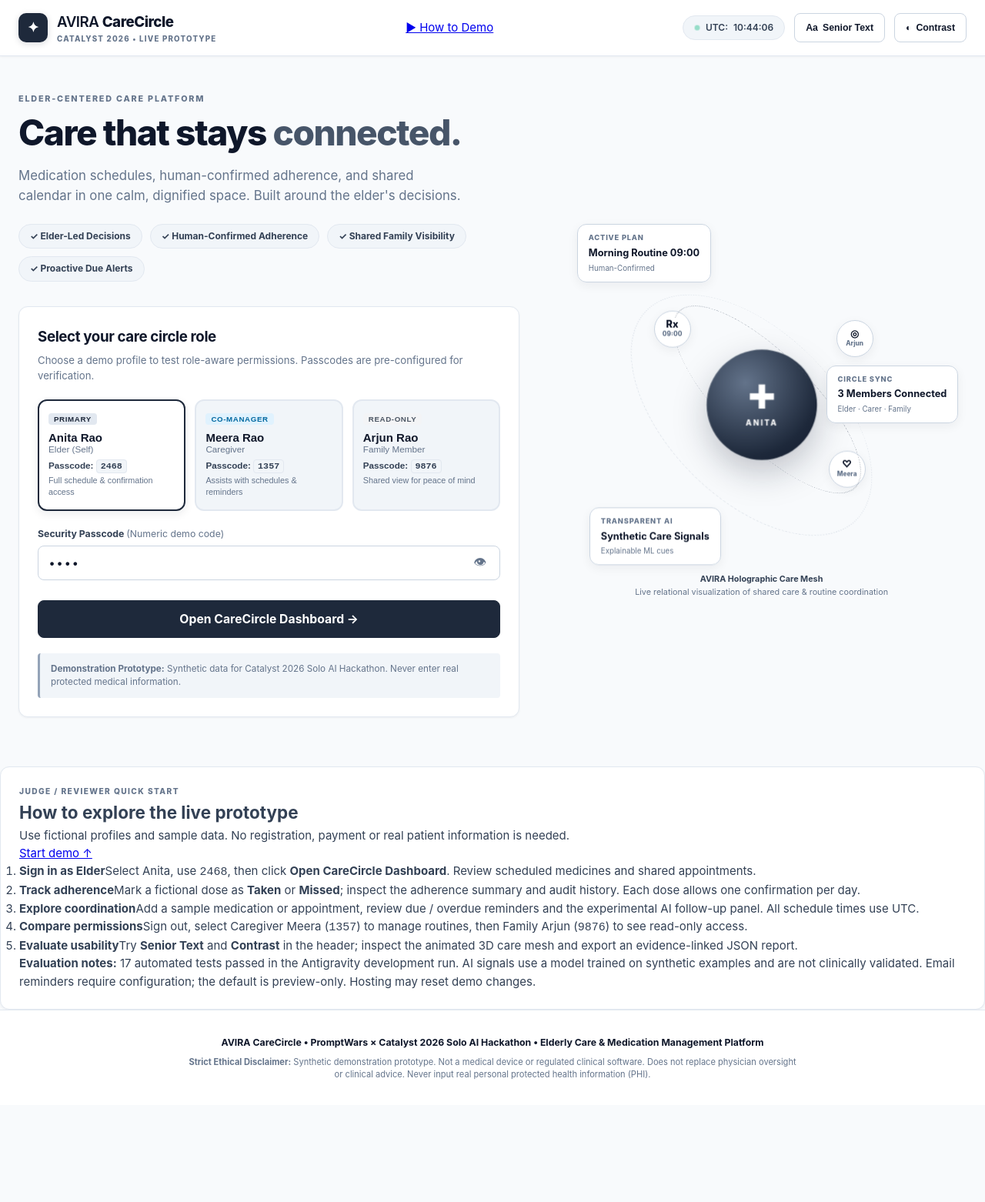
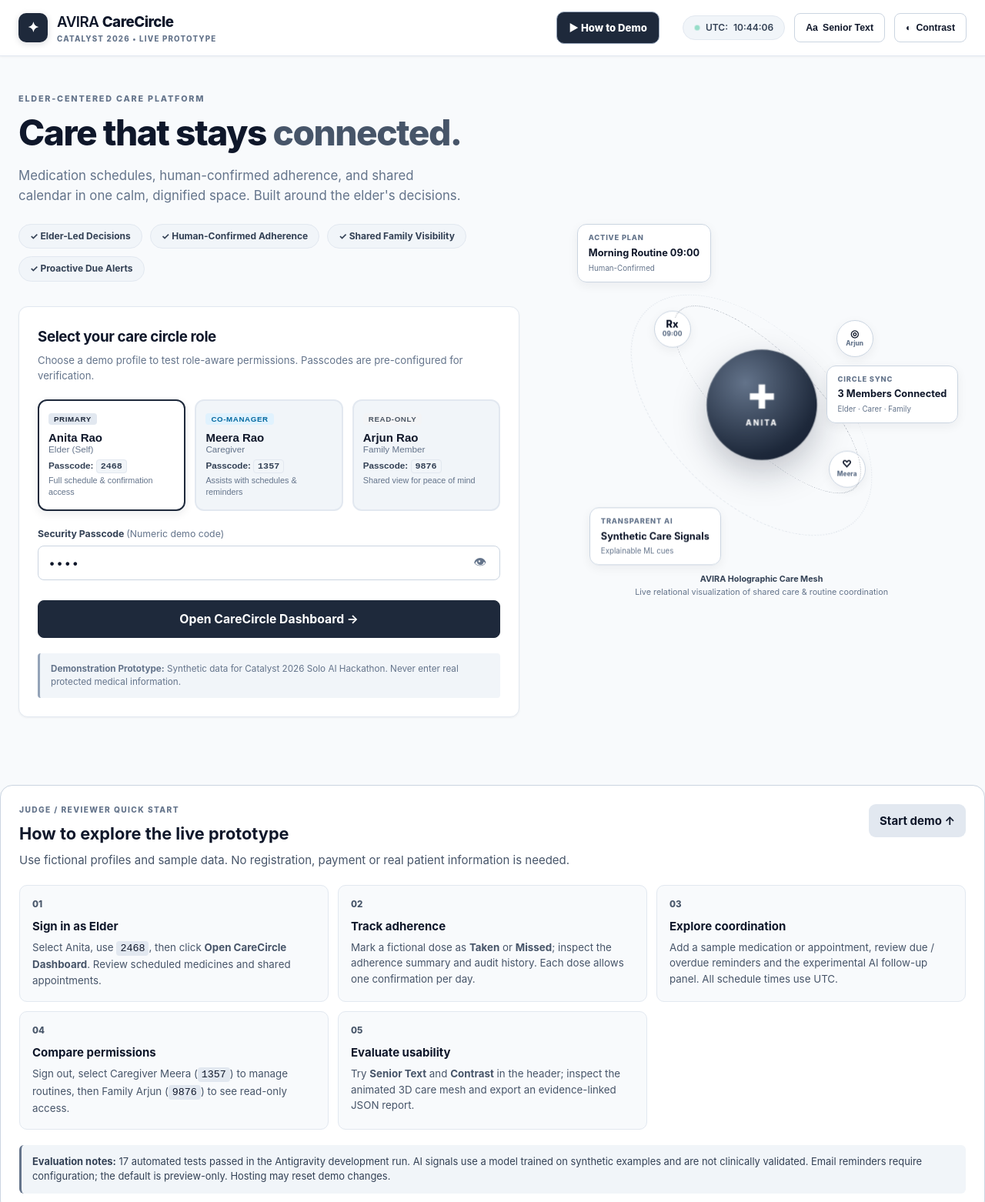
Before and after one commit to raddy23/AVIRA_CareCircle_Catalyst_2026, a website: page public/index.html in a window 1280 px wide. Shown: the top 1562 px of the page at 77% size. Before the commit the page ends 1436 px from the top, so only its background shows below. Drawn offline with Linux system fonts and the light colour scheme.

Commit message:
style: add accessible reviewer quick-start cards

```diff
--- a/public/style.css
+++ b/public/style.css
@@ -1687,3 +1687,52 @@ button:disabled {
     scroll-behavior: auto !important;
   }
 }
+
+/* Reviewer-friendly first-run guide — responsive and accessible */
+.demo-nav-link {
+  display: inline-flex; align-items: center; justify-content: center;
+  margin-left: auto; margin-right: 14px; padding: 10px 15px;
+  border: 1px solid #94a3b8; border-radius: 10px;
+  background: #1e293b; color: #fff; font-weight: 800;
+  font-size: .88rem; text-decoration: none; white-space: nowrap;
+}
+.demo-nav-link:hover, .demo-nav-link:focus-visible { background: #334155; color: #fff; }
+.demo-guide {
+  max-width: 1300px; margin: 24px auto 36px; padding: 24px;
+  border: 1px solid #cbd5e1; background: #fff; border-radius: 16px;
+  scroll-margin-top: 105px;
+}
+.demo-guide-heading { display: flex; justify-content: space-between; align-items: start; gap: 20px; }
+.demo-guide-heading h2 { font-size: 1.45rem; color: #0f172a; margin: 6px 0; }
+.demo-guide-heading p { color: #475569; margin: 4px 0 0; }
+.demo-guide-start {
+  display: inline-block; padding: 10px 14px; background: #e2e8f0;
+  color: #0f172a; border-radius: 9px; font-weight: 700; text-decoration: none;
+  white-space: nowrap;
+}
+.demo-guide-steps {
+  display: grid; grid-template-columns: repeat(3, minmax(0, 1fr));
+  gap: 12px; list-style: none; counter-reset: guide; padding: 0; margin: 20px 0;
+}
+.demo-guide-steps li {
+  counter-increment: guide; background: #f8fafc; border: 1px solid #e2e8f0;
+  border-radius: 10px; padding: 16px; line-height: 1.55;
+}
+.demo-guide-steps li::before {
+  content: counter(guide, decimal-leading-zero); display: block;
+  font-size: .77rem; font-weight: 800; color: #475569; margin-bottom: 7px;
+}
+.demo-guide-steps strong { display: block; margin-bottom: 6px; color: #0f172a; }
+.demo-guide-steps span { display: block; color: #475569; font-size: .89rem; }
+.demo-guide-steps code { padding: 2px 5px; background: #e2e8f0; border-radius: 4px; color: #0f172a; }
+.demo-guide-note {
+  padding: 12px 14px; background: #f1f5f9; border-left: 3px solid #64748b;
+  color: #334155; font-size: .86rem; line-height: 1.5; border-radius: 6px;
+}
+@media(max-width: 900px) { .demo-guide-steps { grid-template-columns: repeat(2, 1fr); } }
+@media(max-width: 680px) {
+  .demo-nav-link { margin-left: 0; margin-right: 0; padding: 9px 11px; font-size: .82rem; }
+  .demo-guide { margin: 16px 12px 28px; padding: 17px; }
+  .demo-guide-heading { flex-direction: column; }
+  .demo-guide-steps { grid-template-columns: 1fr; }
+}
```
